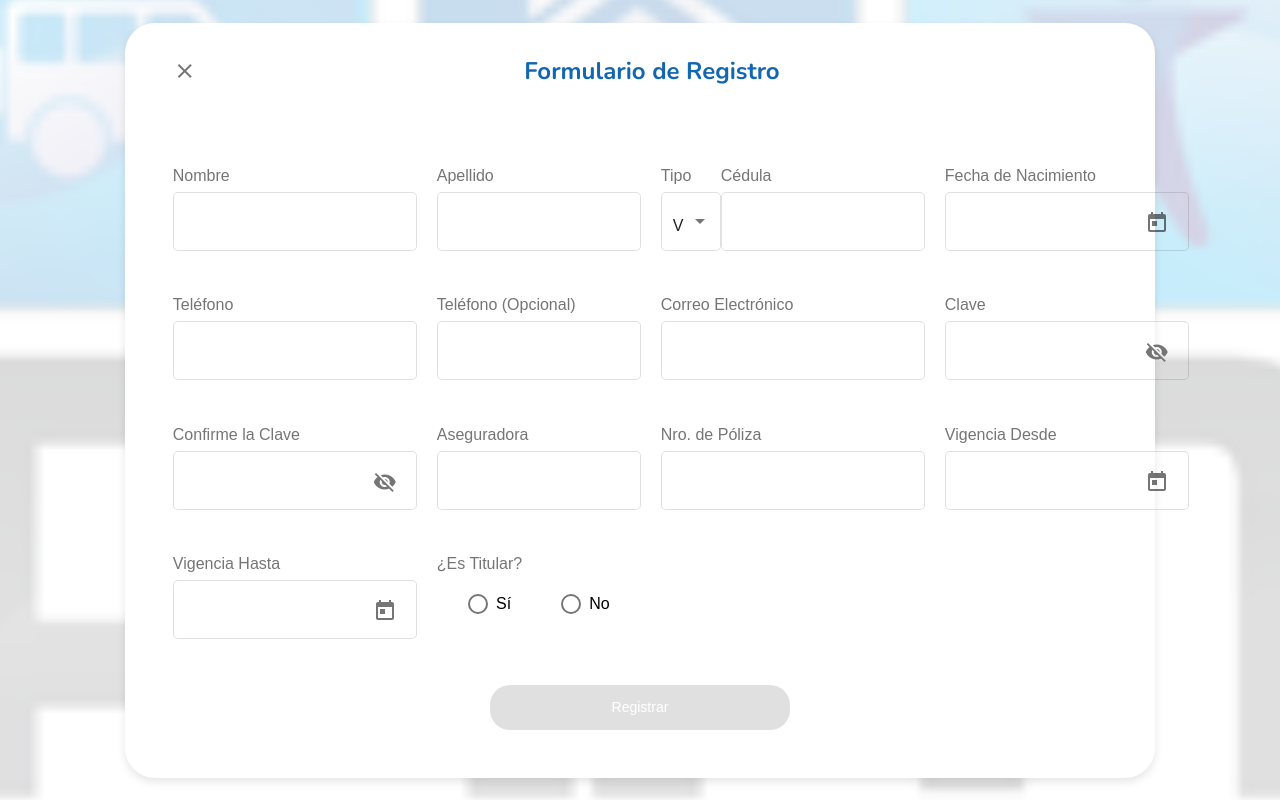
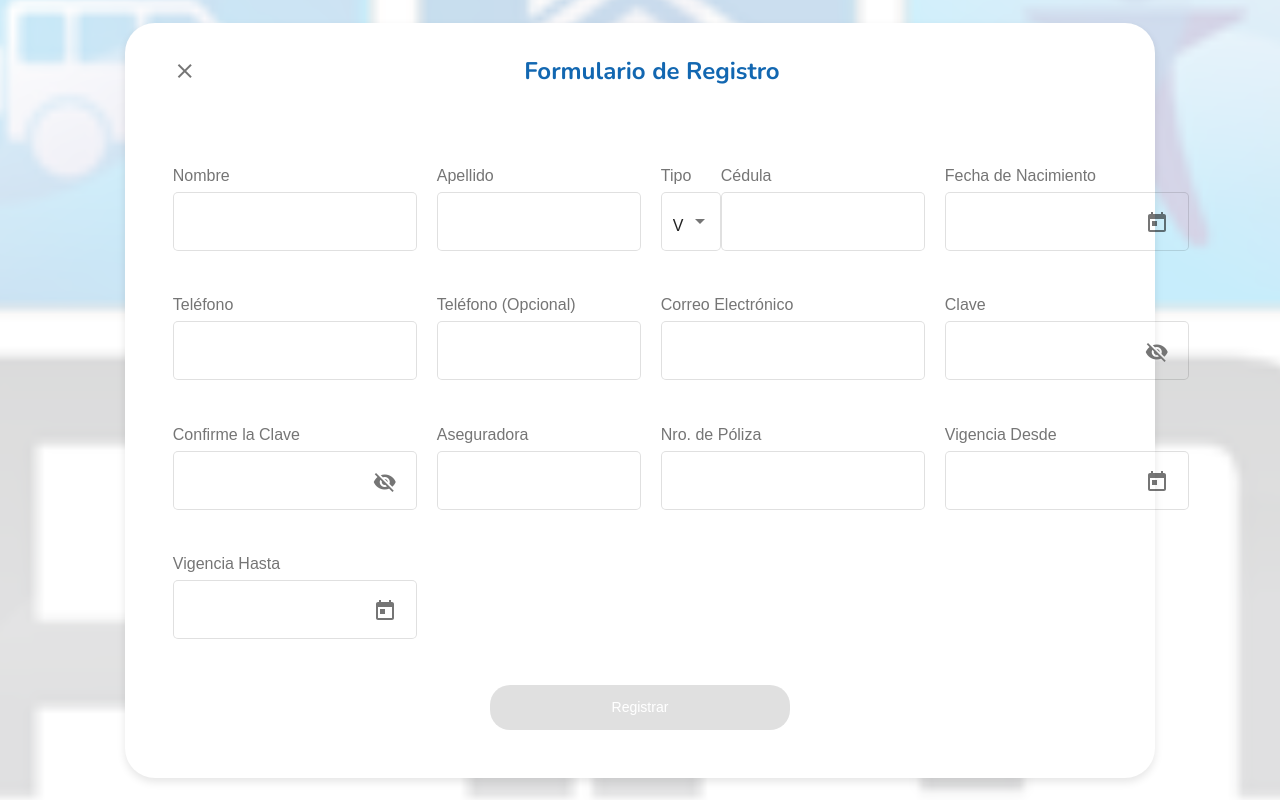
Before and after one commit to MagmCode/proyecto-reembolsos, an Angular app: page /sign-up in a window 1280 px wide. Built offline with nearby package versions, Linux system fonts and the light colour scheme; a web font is replaced by a local one.

Commit message:
Update sign-up.component.html
Se comentaron unos campos hasta determinar su funcionalidad

```diff
--- a/src/app/modules/auth/sign-up/sign-up.component.html
+++ b/src/app/modules/auth/sign-up/sign-up.component.html
@@ -241,15 +241,15 @@
             >
           </mat-form-field>
         </div>
-        <div class="form-field radio-group">
+        <!-- <div class="form-field radio-group">
           <label>¿Es Titular?</label>
           <mat-radio-group class="options" formControlName="titular" (change)="onTitularChange($event)">
             <mat-radio-button color="primary" value="1">Sí</mat-radio-button>
             <mat-radio-button color="primary" value="2">No</mat-radio-button>
           </mat-radio-group>
-        </div>
+        </div> -->
 
-        <div class="form-field-group" *ngIf="signUpForm.get('titular')?.value === '2'">
+        <!-- <div class="form-field-group" *ngIf="signUpForm.get('titular')?.value === '2'">
           <div class="form-field tipo-cedula">
             <label for="tipoCedula">Tipo</label>
             <mat-form-field appearance="outline">
@@ -275,7 +275,7 @@
               >
             </mat-form-field>
           </div>
-        </div>
+        </div> -->
       </div>
 
       <div class="register-button">
```
